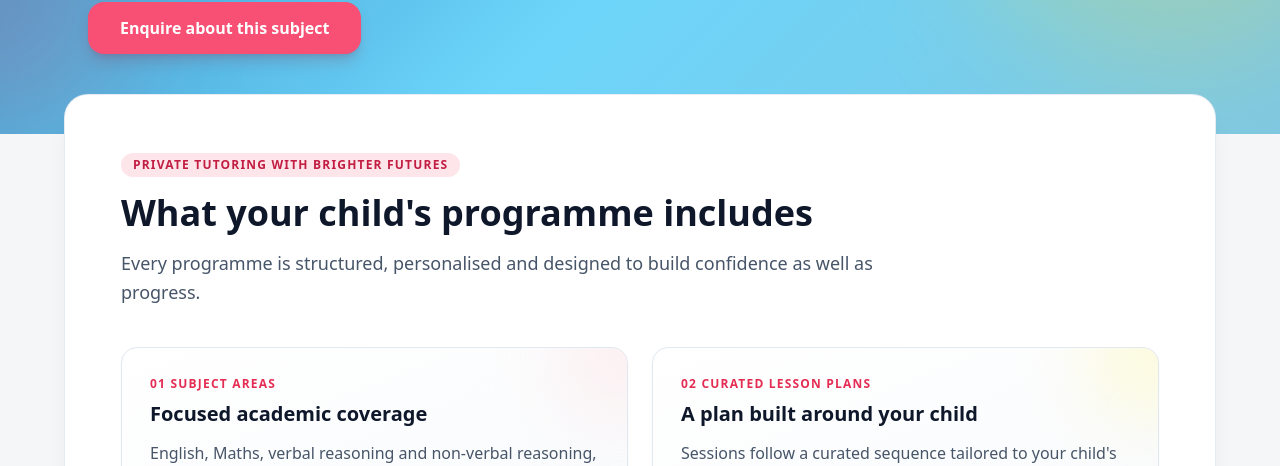
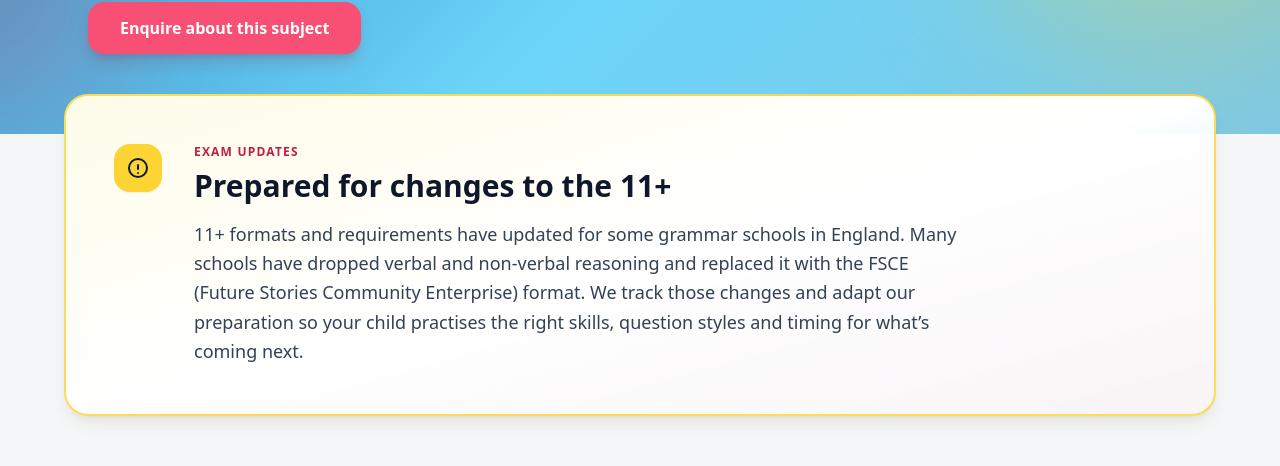
Before and after one commit to naaman10/bft-web, a Next.js app: page /subjects/11-plus-preparation in a window 1280 px wide. Shown: the part 416-882 px from the top of the page. Built offline with nearby package versions, Linux system fonts and the light colour scheme; no server answers; a web font is replaced by a local one.

Commit message:
Add callout feature to SubjectPage and update SubjectDefinition. Enhance the layout to conditionally display a prominent callout section with title, description, and eyebrow. Remove obsolete lead SQL schema file.

```diff
--- a/app/subjects/[slug]/page.tsx
+++ b/app/subjects/[slug]/page.tsx
@@ -83,7 +83,51 @@ export default function SubjectPage({ params }: Props) {
           </div>
         </section>
 
-        <section className="relative -mt-6 px-6 pb-20 md:-mt-10 md:pb-24">
+        {subject.callout ? (
+          <section className="relative -mt-6 px-6 md:-mt-10">
+            <div
+              className="mx-auto max-w-6xl overflow-hidden rounded-3xl border-2 border-secondary-400/80 bg-gradient-to-br from-secondary-50 via-white to-primary-50/40 p-8 shadow-lg shadow-secondary-900/10 md:p-10 lg:p-12"
+              role="note"
+              aria-label={subject.callout.title}
+            >
+              <div className="flex flex-col gap-6 md:flex-row md:items-start md:gap-8">
+                <div
+                  className="flex h-12 w-12 shrink-0 items-center justify-center rounded-2xl bg-secondary-400 text-slate-900 shadow-sm"
+                  aria-hidden
+                >
+                  <svg
+                    className="h-6 w-6"
+                    viewBox="0 0 24 24"
+                    fill="none"
+                    stroke="currentColor"
+                    strokeWidth="2"
+                  >
+                    <path
+                      d="M12 9v4m0 4h.01M21 12a9 9 0 11-18 0 9 9 0 0118 0z"
+                      strokeLinecap="round"
+                      strokeLinejoin="round"
+                    />
+                  </svg>
+                </div>
+                <div className="min-w-0 flex-1">
+                  <p className="text-xs font-semibold uppercase tracking-widest text-primary-700">
+                    {subject.callout.eyebrow}
+                  </p>
+                  <h2 className="mt-2 text-balance text-2xl font-bold text-slate-900 md:text-3xl">
+                    {subject.callout.title}
+                  </h2>
+                  <p className="mt-4 max-w-3xl text-lg leading-relaxed text-slate-700">
+                    {subject.callout.description}
+                  </p>
+                </div>
+              </div>
+            </div>
+          </section>
+        ) : null}
+
+        <section
+          className={`relative px-6 pb-20 md:pb-24 ${subject.callout ? "pt-10 md:pt-14" : "-mt-6 md:-mt-10"}`}
+        >
           <div className="mx-auto max-w-6xl rounded-3xl border border-slate-200/80 bg-white p-8 shadow-xl shadow-slate-900/[0.06] md:p-12 lg:p-14">
             <div className="max-w-3xl">
               <p className="inline-block rounded-full bg-primary-100 px-3 py-1 text-xs font-semibold uppercase tracking-widest text-primary-700">
--- a/lib/subjects.ts
+++ b/lib/subjects.ts
@@ -19,6 +19,12 @@ export type SubjectDefinition = {
     intro: string;
     points: readonly string[];
   }[];
+  /** Optional prominent callout (e.g. exam-format updates on 11+). */
+  callout?: {
+    eyebrow: string;
+    title: string;
+    description: string;
+  };
 };
 
 export const SUBJECTS: Record<SubjectSlug, SubjectDefinition> = {
@@ -207,6 +213,12 @@ export const SUBJECTS: Record<SubjectSlug, SubjectDefinition> = {
         ],
       },
     ],
+    callout: {
+      eyebrow: "Exam updates",
+      title: "Prepared for changes to the 11+",
+      description:
+        "11+ formats and requirements have updated for some grammar schools in England. Many schools have dropped verbal and non-verbal reasoning and replaced it with the FSCE (Future Stories Community Enterprise) format. We track those changes and adapt our preparation so your child practises the right skills, question styles and timing for what’s coming next.",
+    },
   },
 };
 
```
Also changed, not shown: 2 other files (tests, documents, lock files or other folders).
